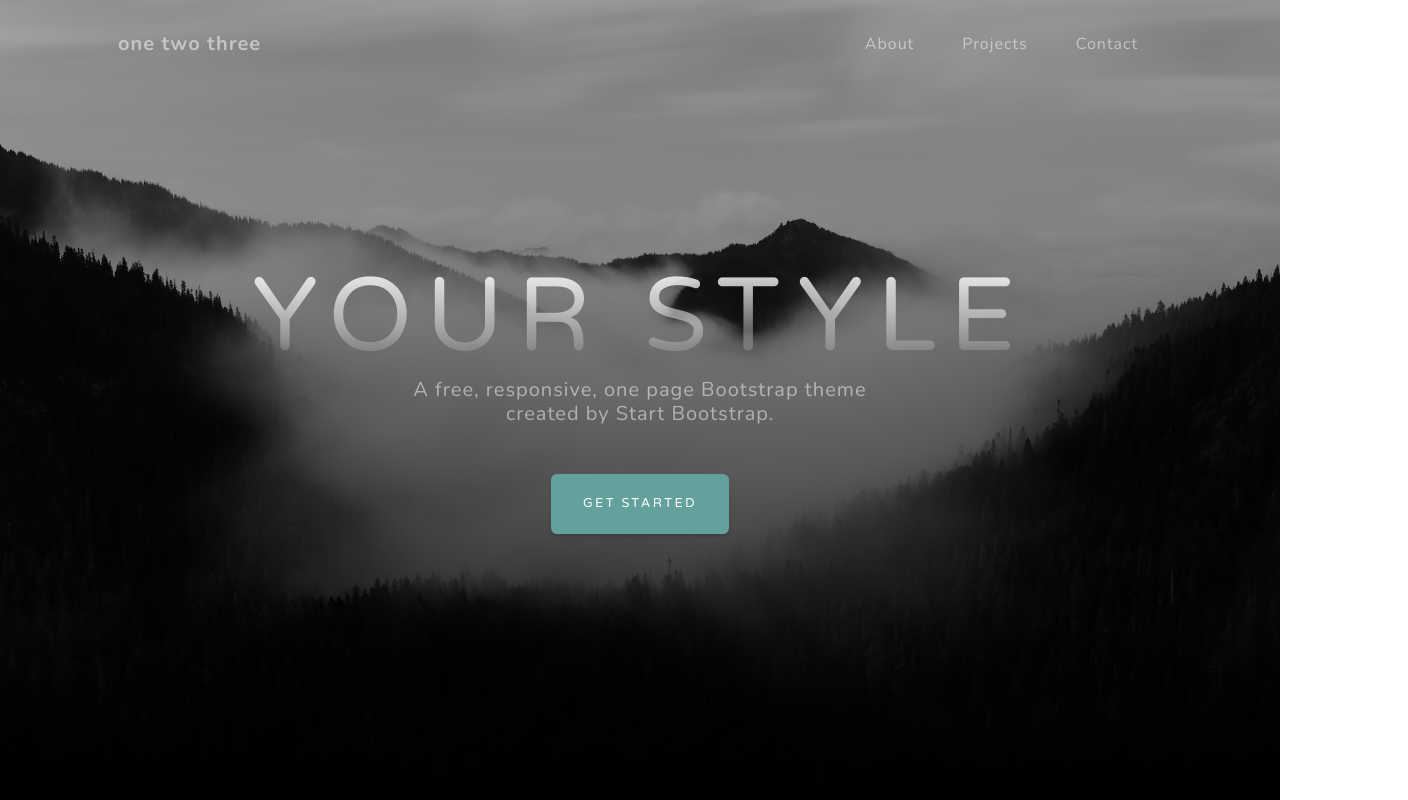
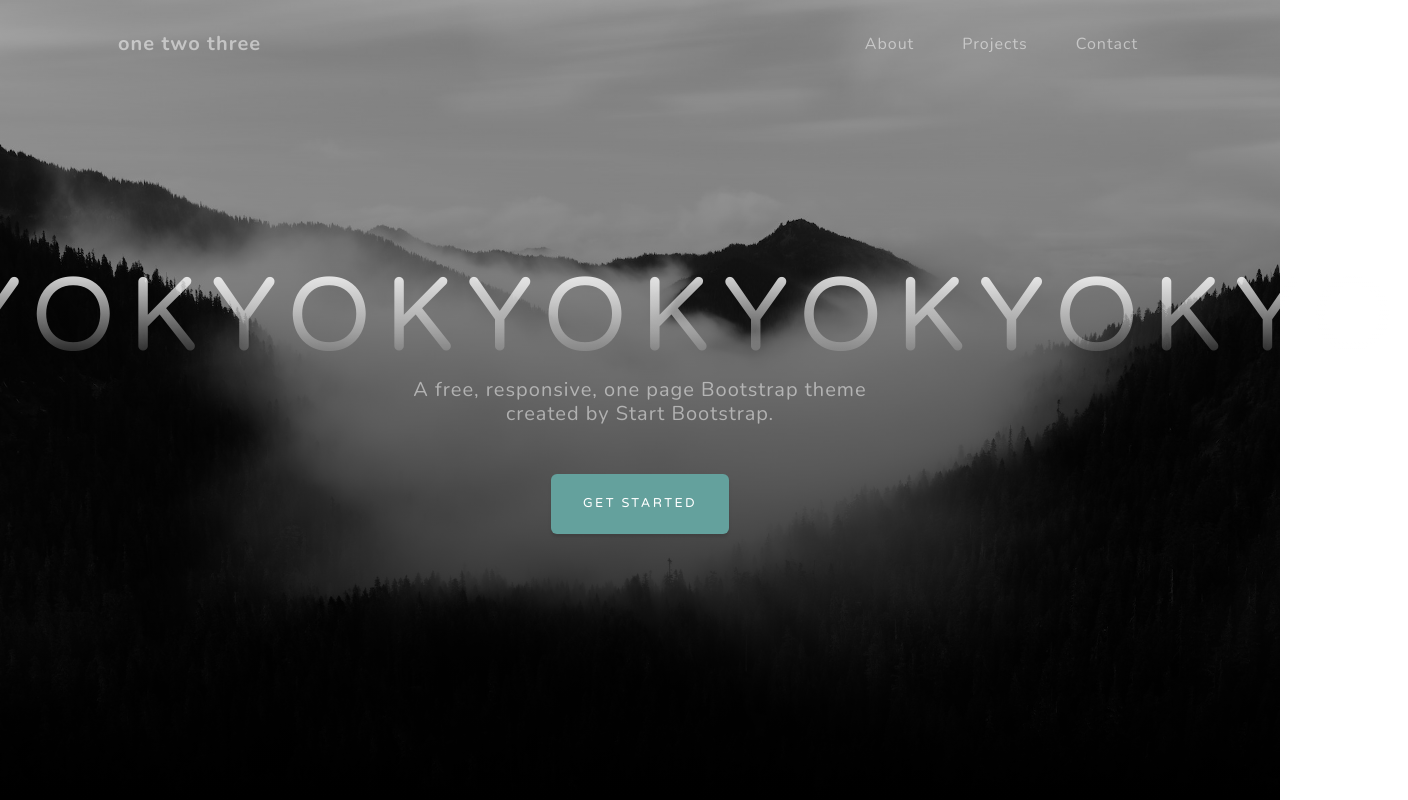
Before and after one commit to Rafe-kiho/docker-ci, a plain HTML site: page index.html in a window 1280 px wide. Shown: the top 800 px of the page, 1408 px wide, since content can reach past the window. Drawn offline with nearby package versions, Linux system fonts and the light colour scheme.

Commit message:
change name

```diff
--- a/index.html
+++ b/index.html
@@ -38,7 +38,7 @@
             <div class="container px-4 px-lg-5 d-flex h-100 align-items-center justify-content-center">
                 <div class="d-flex justify-content-center">
                     <div class="text-center">
-                        <h1 class="mx-auto my-0 text-uppercase">Your style</h1>
+                        <h1 class="mx-auto my-0 text-uppercase">kyokyokyokyokyokyo</h1>
                         <h2 class="text-white-50 mx-auto mt-2 mb-5">A free, responsive, one page Bootstrap theme created by Start Bootstrap.</h2>
                         <a class="btn btn-primary" href="#about">Get Started</a>
                     </div>
```
